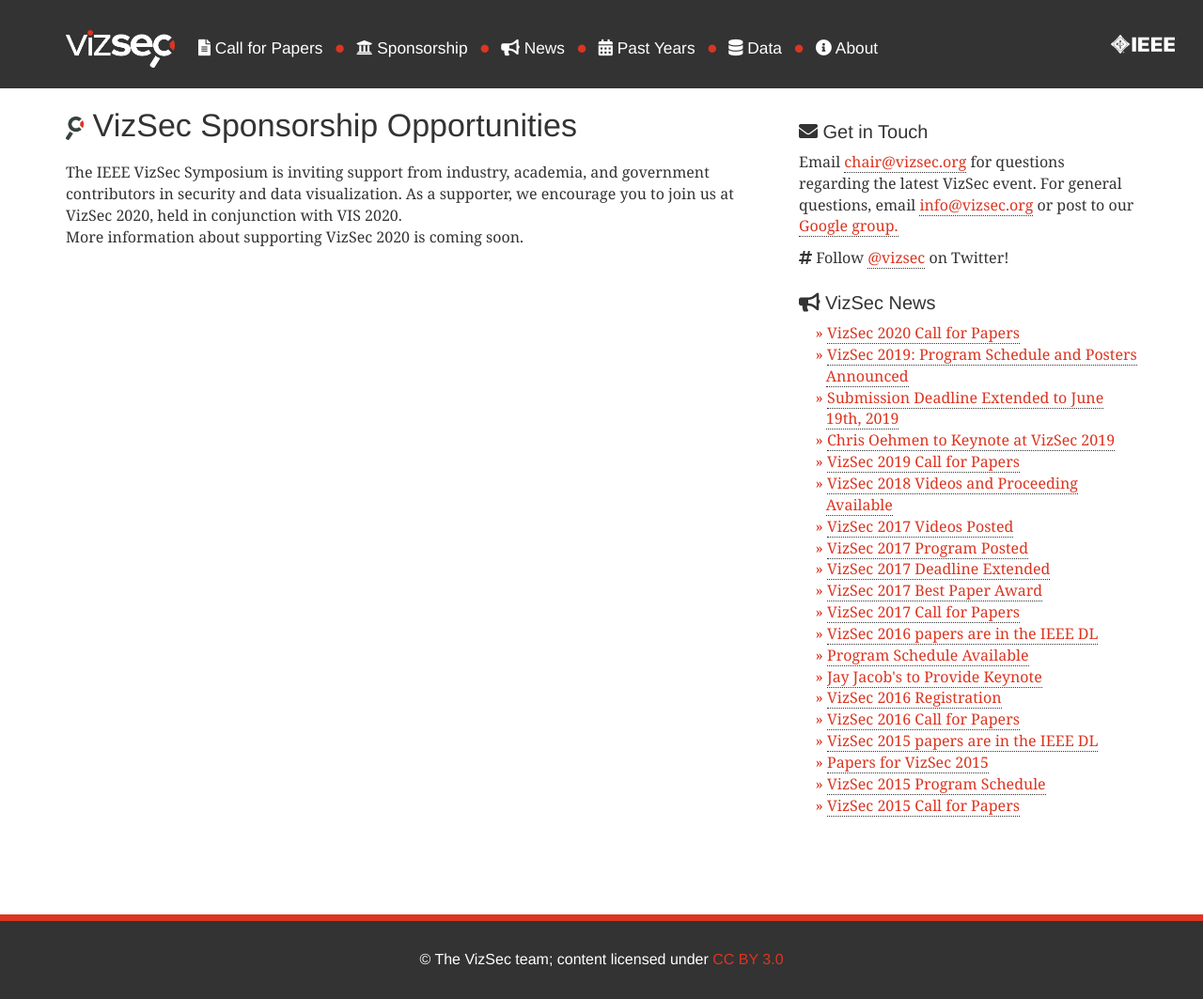
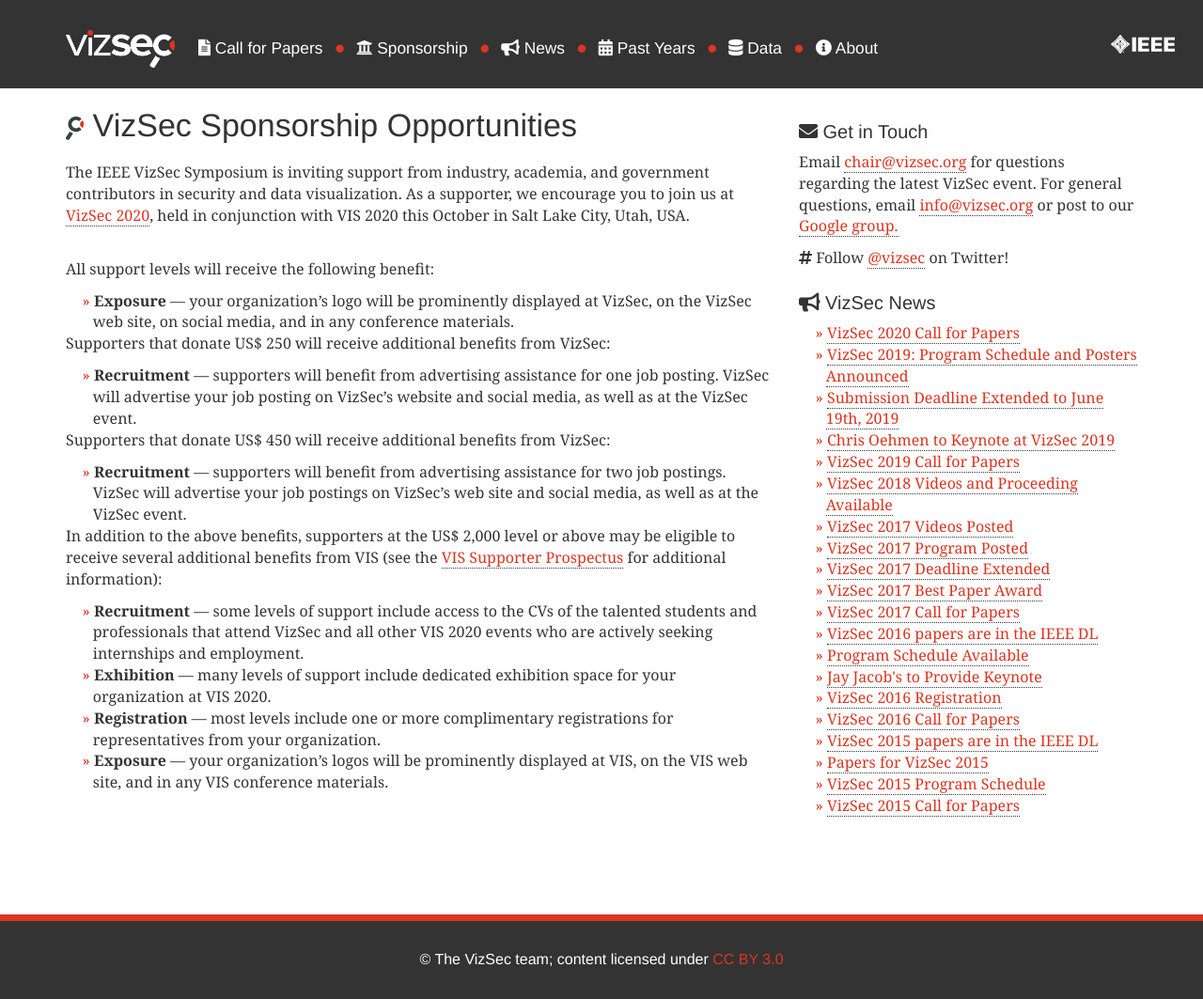
Before and after one commit to vizsec/vizsec.github.io, a Jekyll site: the page built from sponsorship/index.md, in a window 1280 px wide and 1063 px high. Shown: the whole window at 94% size. Built offline with Jekyll 4.4.1, drawn with Linux system fonts in a browser that asks for light colours; nearby versions of some CDN libraries.

Commit message:
sponsorship

```diff
--- a/sponsorship/index.md
+++ b/sponsorship/index.md
@@ -2,6 +2,24 @@
 title: VizSec Sponsorship Opportunities
 layout: default
 ---
-The IEEE VizSec Symposium is inviting support from industry, academia, and government contributors in security and data visualization. As a supporter, we encourage you to join us at VizSec 2020, held in conjunction with VIS 2020.
+The IEEE VizSec Symposium is inviting support from industry, academia, and government contributors in security and data visualization. As a supporter, we encourage you to join us at [VizSec 2020](http://ieeevis.org/), held in conjunction with VIS 2020 this October in Salt Lake City, Utah, USA.
+
 <br/>
-More information about supporting VizSec 2020 is coming soon.
+All support levels will receive the following benefit:
+
+* **Exposure** — your organization’s logo will be prominently displayed at VizSec, on the VizSec web site, on social media, and in any conference materials.
+
+Supporters that donate US$ 250 will receive additional benefits from VizSec:
+
+* **Recruitment** — supporters will benefit from advertising assistance for one job posting. VizSec will advertise your job posting on VizSec’s website and social media, as well as at the VizSec event.
+
+Supporters that donate US$ 450 will receive additional benefits from VizSec:
+
+* **Recruitment** — supporters will benefit from advertising assistance for two job postings. VizSec will advertise your job postings on VizSec’s web site and social media, as well as at the VizSec event.
+
+
+In addition to the above benefits, supporters at the US$ 2,000 level or above may be eligible to receive several additional benefits from VIS (see the [VIS Supporter Prospectus](http://ieeevis.org/year/2020/info/exhibition/supporters-and-exhibition) for additional information):
+* **Recruitment** — some levels of support include access to the CVs of the talented students and professionals that attend VizSec and all other VIS 2020 events who are actively seeking internships and employment.
+* **Exhibition** — many levels of support include dedicated exhibition space for your organization at VIS 2020.
+* **Registration** — most levels include one or more complimentary registrations for representatives from your organization.
+* **Exposure** — your organization’s logos will be prominently displayed at VIS, on the VIS web site, and in any VIS conference materials.
```
